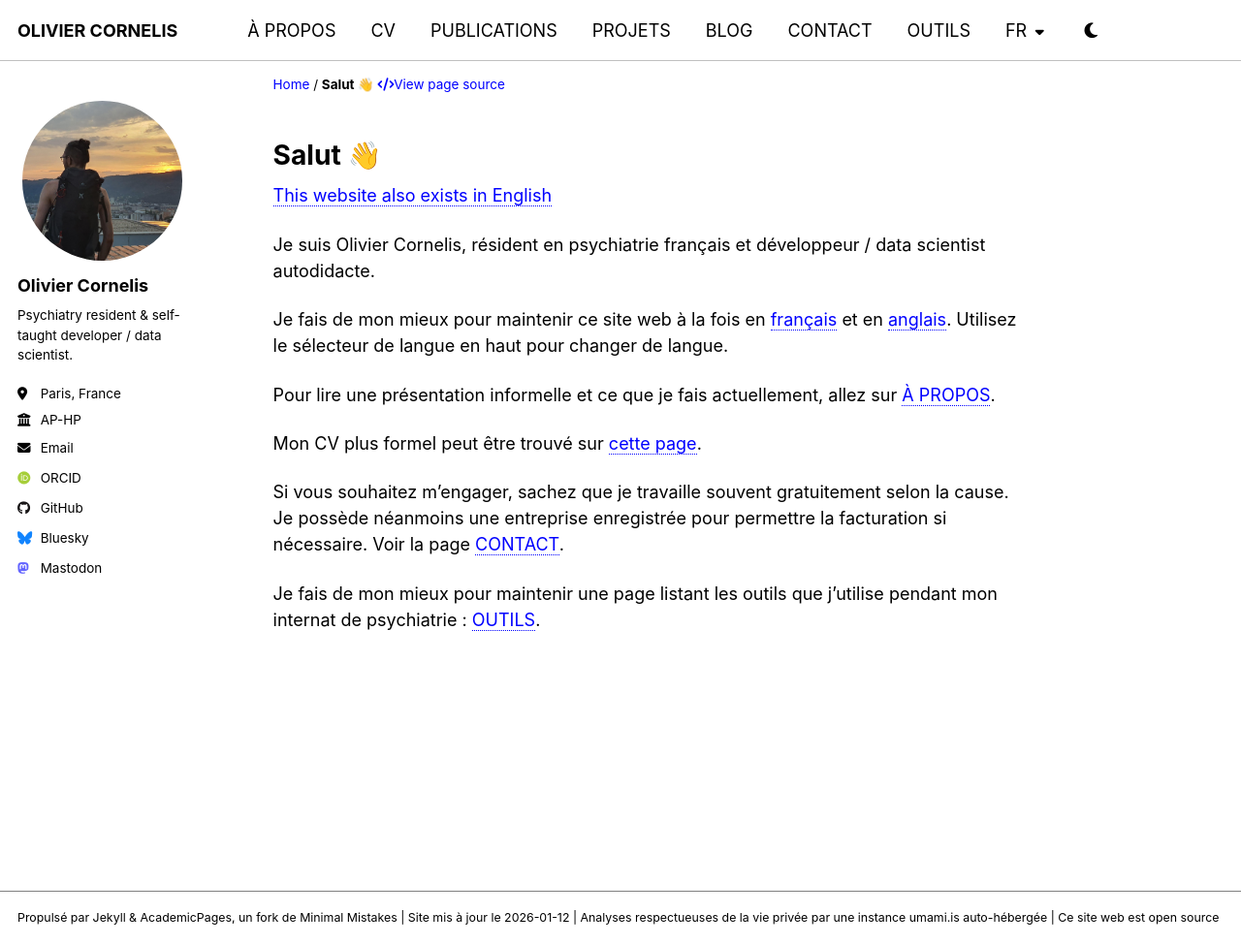
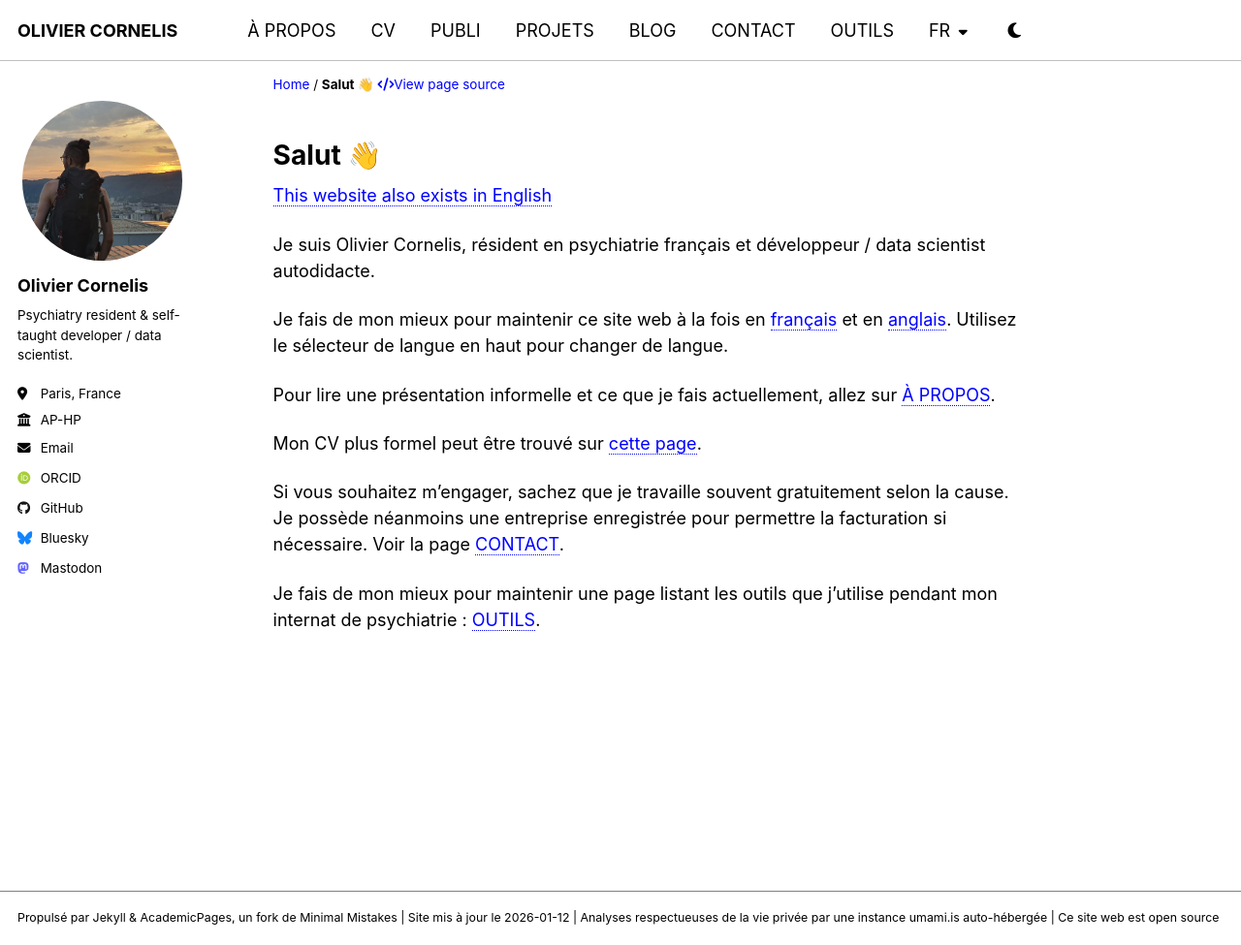
Before and after one commit to thiswillbeyourgithub/website, a Jekyll site: the page built from _pages/fr/start.md, in a window 1280 px wide and 975 px high. Shown: the whole window at 97% size. Built offline with Jekyll 4.4.1, drawn with Linux system fonts in a browser that asks for light colours; some web fonts are replaced.

Commit message:
shorten publications to publi
Signed-off-by: thiswillbeyourgithub <26625900+thiswillbeyourgithub@users.noreply.github.com>

```diff
--- a/_data/navigation-fr.yml
+++ b/_data/navigation-fr.yml
@@ -6,7 +6,7 @@ main:
   - title: "CV"
     url: /fr/cv
 
-  - title: "PUBLICATIONS"
+  - title: "PUBLI"
     url: /fr/papers
 
   - title: "PROJETS"
```
